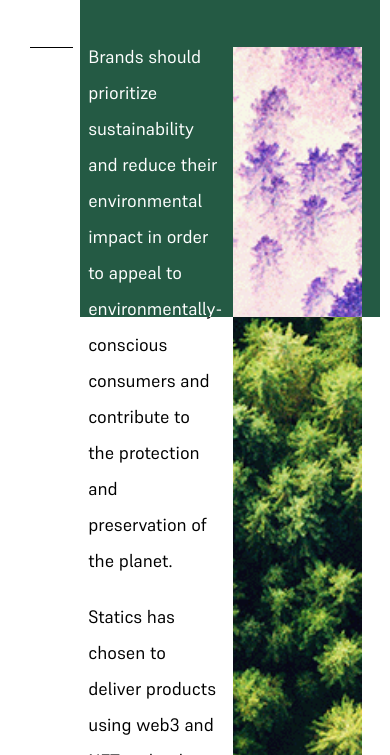
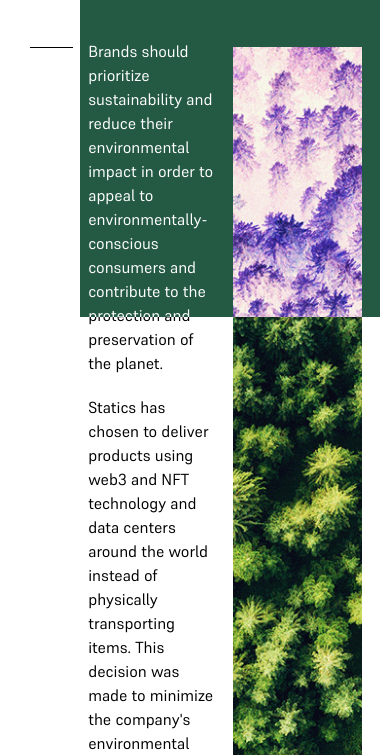
Before and after one commit to eracom-id412/AntoineOverney-QualiteWeb-ID412, a plain HTML site: page index.html in a window 390 px wide. Shown: the part 769-1524 px from the top of the page. Drawn offline with Linux system fonts and the light colour scheme; files whose address does not match are found by name.

Commit message:
Uopdate qualite web

```diff
--- a/Style.css
+++ b/Style.css
@@ -188,6 +188,10 @@ footer{
     height: 100px;
 }
 @media only screen and (max-width: 1000px) {
+    p{
+        font-size: 16px;
+        line-height: 24px;
+    }
     .burger-menu{
         height: 69px;
         display: flex;
```
Also changed, not shown: 2 other files.
